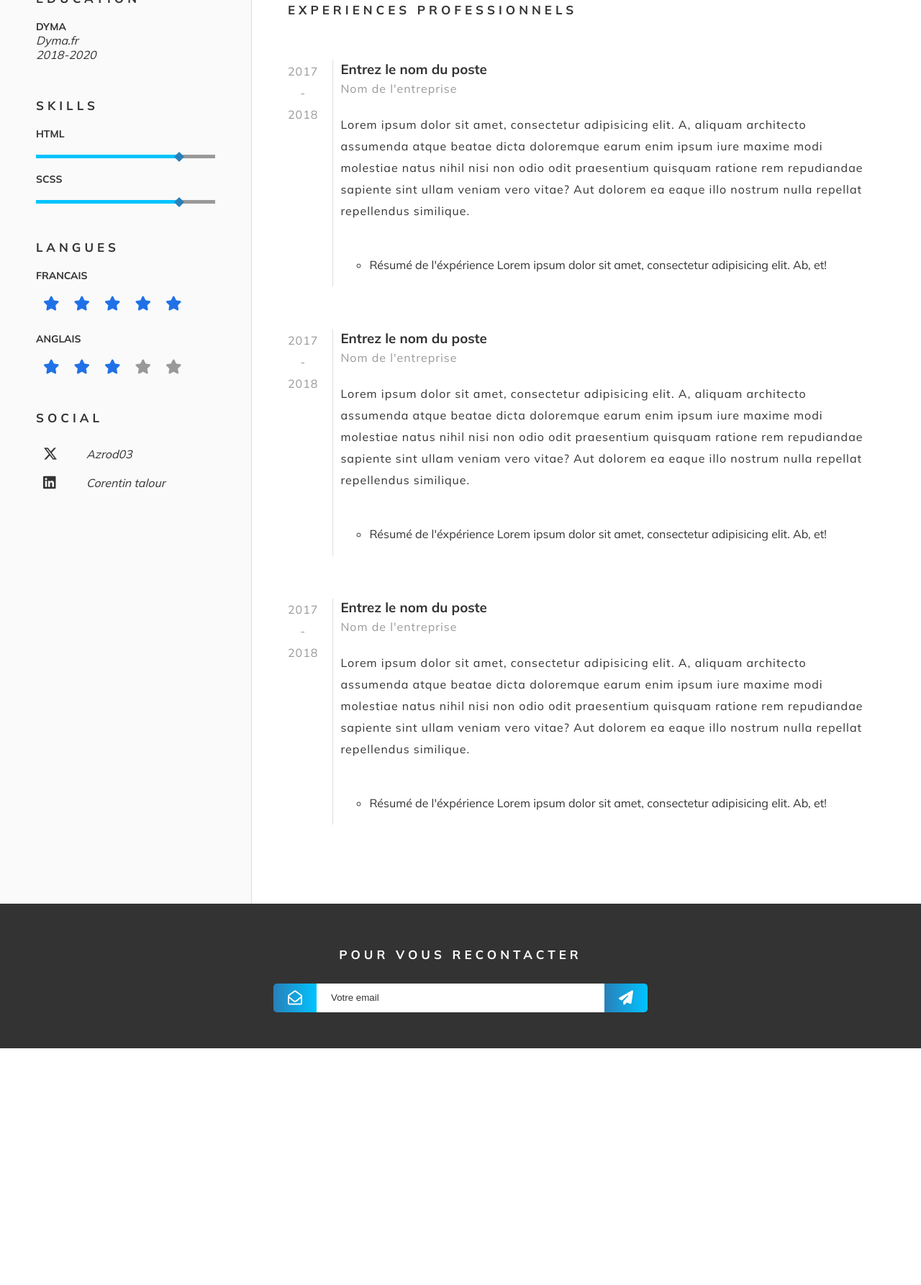
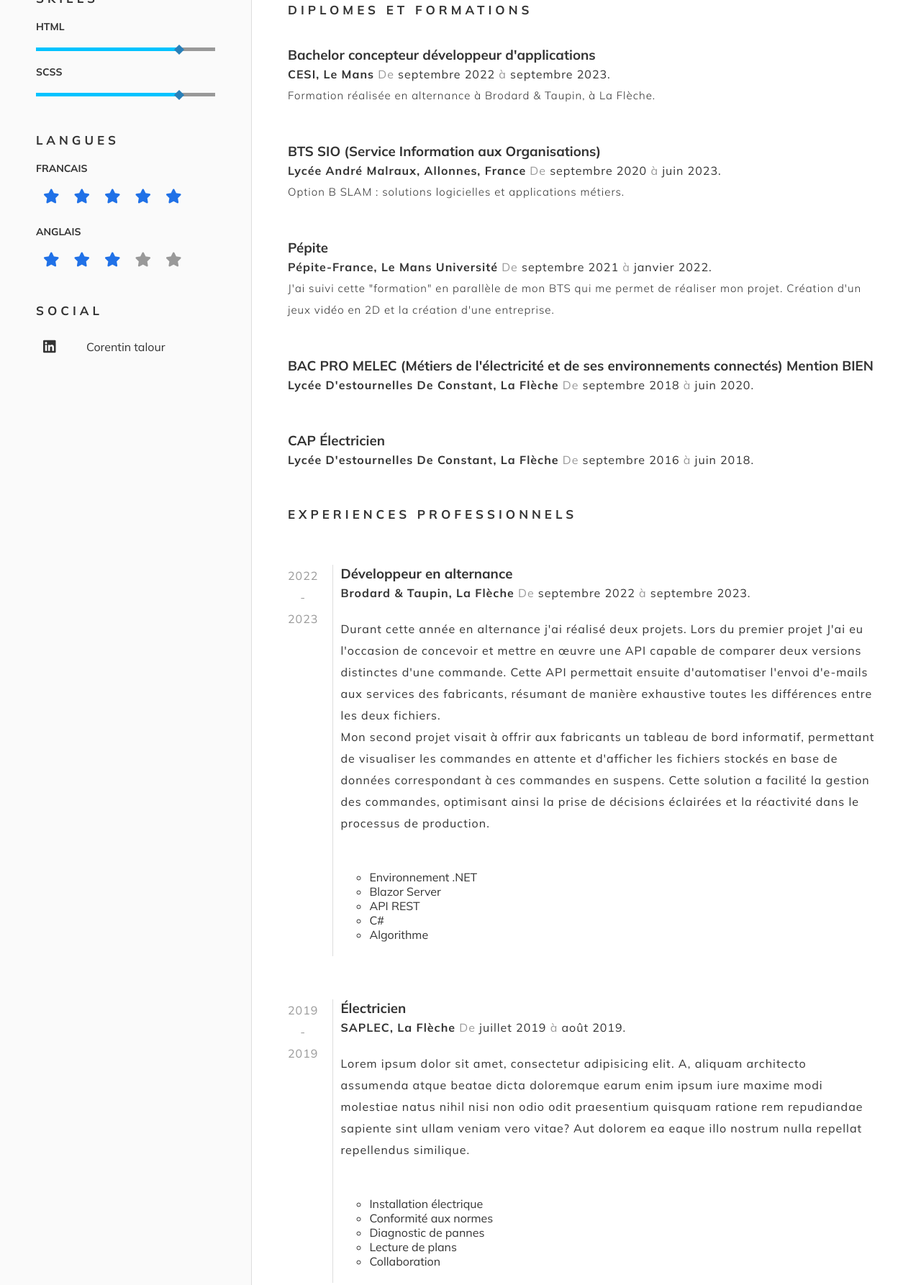
Before and after one commit to CorentinTalour/CV, a website: page index.html in a window 1280 px wide. Shown: the part 728-2514 px from the top of the page at 72% size. Before the commit the page ends 2185 px from the top, so only its background shows below. Drawn offline with Linux system fonts and the light colour scheme.

Commit message:
Modification data (en cours).

```diff
--- a/index.html
+++ b/index.html
@@ -1,5 +1,5 @@
 <!DOCTYPE html>
-<html lang="en">
+<html lang="fr">
 <head>
     <meta charset="UTF-8">
     <link rel="preconnect" href="https://fonts.googleapis.com">
@@ -29,11 +29,6 @@
             <p>corentintalour@gmail.com</p>
             <h3>Adresse</h3>
             <p>11 Rue de la Brasserie<br>72154 - La Flèche</p>
-        </div>
-        <div class="block">
-            <h2 class="title-small">EDUCATION</h2>
-            <h3>DYMA</h3>
-            <p>Dyma.fr<br>2018-2020</p>
         </div>
         <div class="block">
             <h2 class="title-small">SKILLS</h2>
@@ -72,12 +67,8 @@
         <div class="block">
             <h2 class="title-small">SOCIAL</h2>
             <div class="social-container">
-                <i class="fa-brands fa-x-twitter"></i>
-                <p>Azrod03</p>
-            </div>
-            <div class="social-container">
                 <i class="fa-brands fa-linkedin"></i>
-                <p>Corentin talour</p>
+                <a href="https://www.linkedin.com/in/corentin-talour-17aab4241" target="_blank">Corentin talour</a>
             </div>
         </div>
     </aside>
@@ -91,14 +82,111 @@
             corporis dicta dignissimos ea, excepturi mollitia numquam odit praesentium, quod quos voluptas, voluptatum?
             Aperiam exercitationem nostrum quis veritatis voluptas! Beatae eaque necessitatibus sint voluptates.
         </p>
+        <h2 class="title-small">DIPLOMES ET FORMATIONS</h2>
+        <div class="formationNameDate">
+            <div class="content">
+                <h3>Bachelor concepteur développeur d'applications</h3>
+                <p>
+                    <span class="text-bold">CESI, Le Mans</span> <span class="text-hint">De</span> septembre 2022 <span
+                        class="text-hint">à</span> septembre 2023.
+                </p>
+                <p class="mb-5">
+                    Formation réalisée en alternance à Brodard & Taupin, à La Flèche.
+                </p>
+            </div>
+        </div>
+        <div class="formationNameDate">
+            <div class="content">
+                <h3>BTS SIO (Service Information aux Organisations)</h3>
+                <p>
+                    <span class="text-bold">Lycée André Malraux, Allonnes, France</span>
+                    <span class="text-hint">De</span> septembre 2020
+                    <span class="text-hint">à</span> juin 2023.
+                </p>
+                <p class="mb-5">
+                    Option B SLAM : solutions logicielles et applications métiers.
+                </p>
+            </div>
+        </div>
+        <div class="formationNameDate">
+            <div class="content">
+                <h3>Pépite</h3>
+                <p>
+                    <span class="text-bold">Pépite-France, Le Mans Université</span>
+                    <span class="text-hint">De</span> septembre 2021
+                    <span class="text-hint">à</span> janvier 2022.
+                </p>
+                <p class="mb-5">
+                    J'ai suivi cette "formation" en parallèle de mon BTS qui me permet de réaliser mon projet. Création
+                    d'un jeux vidéo en 2D et la création d'une
+                    entreprise.
+                </p>
+            </div>
+        </div>
+        <div class="formationNameDate">
+            <div class="content">
+                <h3>BAC PRO MELEC (Métiers de l'électricité et de ses environnements connectés) Mention BIEN</h3>
+                <p>
+                    <span class="text-bold">Lycée D'estournelles De Constant, La Flèche</span>
+                    <span class="text-hint">De</span> septembre 2018
+                    <span class="text-hint">à</span> juin 2020.
+                </p>
+                <p class="mb-5"></p>
+            </div>
+        </div>
+        <div class="formationNameDate">
+            <div class="content">
+                <h3>CAP Électricien</h3>
+                <p>
+                    <span class="text-bold">Lycée D'estournelles De Constant, La Flèche</span>
+                    <span class="text-hint">De</span> septembre 2016
+                    <span class="text-hint">à</span> juin 2018.
+                </p>
+                <p class="mb-5"></p>
+            </div>
+        </div>
         <h2 class="title-small">EXPERIENCES PROFESSIONNELS</h2>
         <div class="experience">
             <div class="timeline">
-                <p>2017<br> - <br> 2018</p>
+                <p>2022<br> - <br> 2023</p>
             </div>
             <div class="content">
-                <h3>Entrez le nom du poste</h3>
-                <p class="text-hint mb-2">Nom de l'entreprise</p>
+                <h3>Développeur en alternance</h3>
+                <p class="mb-2">
+                    <span class="text-bold">Brodard & Taupin, La Flèche</span>
+                    <span class="text-hint">De</span> septembre 2022
+                    <span class="text-hint">à</span> septembre 2023.
+                </p>
+                <p class="mb-5">
+                    Durant cette année en alternance j'ai réalisé deux projets. Lors du premier projet J'ai eu
+                    l'occasion de concevoir et mettre en œuvre une API capable de comparer deux versions distinctes
+                    d'une commande. Cette API permettait ensuite d'automatiser l'envoi d'e-mails aux services des
+                    fabricants, résumant de manière exhaustive toutes les différences entre les deux fichiers.
+                    <br>Mon second projet visait à offrir aux fabricants un tableau de bord informatif, permettant de
+                    visualiser les commandes en attente et d'afficher les fichiers stockés en base de données
+                    correspondant à ces commandes en suspens. Cette solution a facilité la gestion des commandes,
+                    optimisant ainsi la prise de décisions éclairées et la réactivité dans le processus de production.
+                </p>
+                <ul>
+                    <li>Environnement .NET</li>
+                    <li>Blazor Server</li>
+                    <li>API REST</li>
+                    <li>C#</li>
+                    <li>Algorithme</li>
+                </ul>
+            </div>
+        </div>
+        <div class="experience">
+            <div class="timeline">
+                <p>2019<br> - <br> 2019</p>
+            </div>
+            <div class="content">
+                <h3>Électricien</h3>
+                <p class="mb-2">
+                    <span class="text-bold">SAPLEC, La Flèche</span>
+                    <span class="text-hint">De</span> juillet 2019
+                    <span class="text-hint">à</span> août 2019.
+                </p>
                 <p class="mb-5">
                     Lorem ipsum dolor sit amet, consectetur adipisicing elit. A, aliquam architecto assumenda atque
                     beatae dicta doloremque earum enim ipsum iure maxime modi molestiae natus nihil nisi non odio odit
@@ -106,29 +194,11 @@
                     eaque illo nostrum nulla repellat repellendus similique.
                 </p>
                 <ul>
-                    <li>
-                        Résumé de l'éxpérience Lorem ipsum dolor sit amet, consectetur adipisicing elit. Ab, et!
-                    </li>
-                </ul>
-            </div>
-        </div>
-        <div class="experience">
-            <div class="timeline">
-                <p>2017<br> - <br> 2018</p>
-            </div>
-            <div class="content">
-                <h3>Entrez le nom du poste</h3>
-                <p class="text-hint mb-2">Nom de l'entreprise</p>
-                <p class="mb-5">
-                    Lorem ipsum dolor sit amet, consectetur adipisicing elit. A, aliquam architecto assumenda atque
-                    beatae dicta doloremque earum enim ipsum iure maxime modi molestiae natus nihil nisi non odio odit
-                    praesentium quisquam ratione rem repudiandae sapiente sint ullam veniam vero vitae? Aut dolorem ea
-                    eaque illo nostrum nulla repellat repellendus similique.
-                </p>
-                <ul>
-                    <li>
-                        Résumé de l'éxpérience Lorem ipsum dolor sit amet, consectetur adipisicing elit. Ab, et!
-                    </li>
+                    <li>Installation électrique</li>
+                    <li>Conformité aux normes</li>
+                    <li>Diagnostic de pannes</li>
+                    <li>Lecture de plans</li>
+                    <li>Collaboration</li>
                 </ul>
             </div>
         </div>
@@ -154,14 +224,8 @@
         </div>
     </main>
     <footer>
-        <h2 class="title-small">POUR VOUS RECONTACTER</h2>
-        <form name="contact" method="POST" data-netlify="true">
-            <i class="fa-regular fa-envelope-open prefix"></i>
-            <input type="text" name="email" placeholder="Votre email">
-            <button type="submit">
-                <i class="fa-solid fa-paper-plane postfix"></i>
-            </button>
-        </form>
+        <h2 class="title-small">CODE DU PROJET</h2>
+        <a href="https://github.com/CorentinTalour/CV" target="_blank">Lien vers GitHub</a>
     </footer>
 </div>
 </body>
--- a/scss/_classes.scss
+++ b/scss/_classes.scss
@@ -13,4 +13,8 @@
   &-hint {
     color: var(--hint);
   }
+
+  &-bold {
+    font-weight: bold;
+  }
 }
--- a/scss/style.scss
+++ b/scss/style.scss
@@ -145,7 +145,6 @@ aside {
           transform: scale(1.2);
           transition: all 0.2s;
         }
-
       }
 
       i {
@@ -154,7 +153,7 @@ aside {
         margin-right: 1rem;
       }
 
-      p {
+      a {
         flex: auto;
         margin: 0;
       }
@@ -177,6 +176,26 @@ main {
   p {
     letter-spacing: 0.1rem;
     line-height: 3rem;
+  }
+
+  .formationNameDate {
+
+    .content {
+      h3 {
+        font-weight: 900;
+        margin: 0 0;
+      }
+
+      p {
+        margin: 0 0;
+      }
+
+      p:last-child {
+        font-weight: 300;
+        font-size: 1.5rem;
+      }
+    }
+
   }
 
   .experience {
@@ -233,53 +252,8 @@ footer {
     margin-bottom: 3rem;
   }
 
-  form {
-    display: flex;
-    align-items: center;
-
-    .prefix {
-      background: linear-gradient(to right, var(--dark), var(--light));
-      padding: 1rem 2rem;
-      color: white;
-      font-size: 2rem;
-      border-top-left-radius: 0.5rem;
-      border-bottom-left-radius: 0.5rem;
-    }
-
-    button {
-      background: var(--text);
-      border: 0;
-      cursor: pointer;
-      transition: all 0.2s;
-
-      &:hover {
-        opacity: 0.8;
-      }
-
-      .postfix {
-        background: linear-gradient(to right, var(--dark), var(--light));
-        padding: 1rem 2rem;
-        color: white;
-        font-size: 2rem;
-        border-top-right-radius: 0.5rem;
-        border-bottom-right-radius: 0.5rem;
-      }
-    }
-
-    input {
-      outline: 0;
-      border: 0;
-      min-width: 400px;
-      padding: 1rem 2rem;
-      line-height: 2rem;
-
-      @include media-queries.xs {
-        min-width: 200px;
-      }
-
-      &::placeholder {
-        color: var(--text);
-      }
-    }
+  a {
+    color: white;
+    text-decoration: underline;
   }
 }
```
Also changed, not shown: css/style.css, 1 other file.
